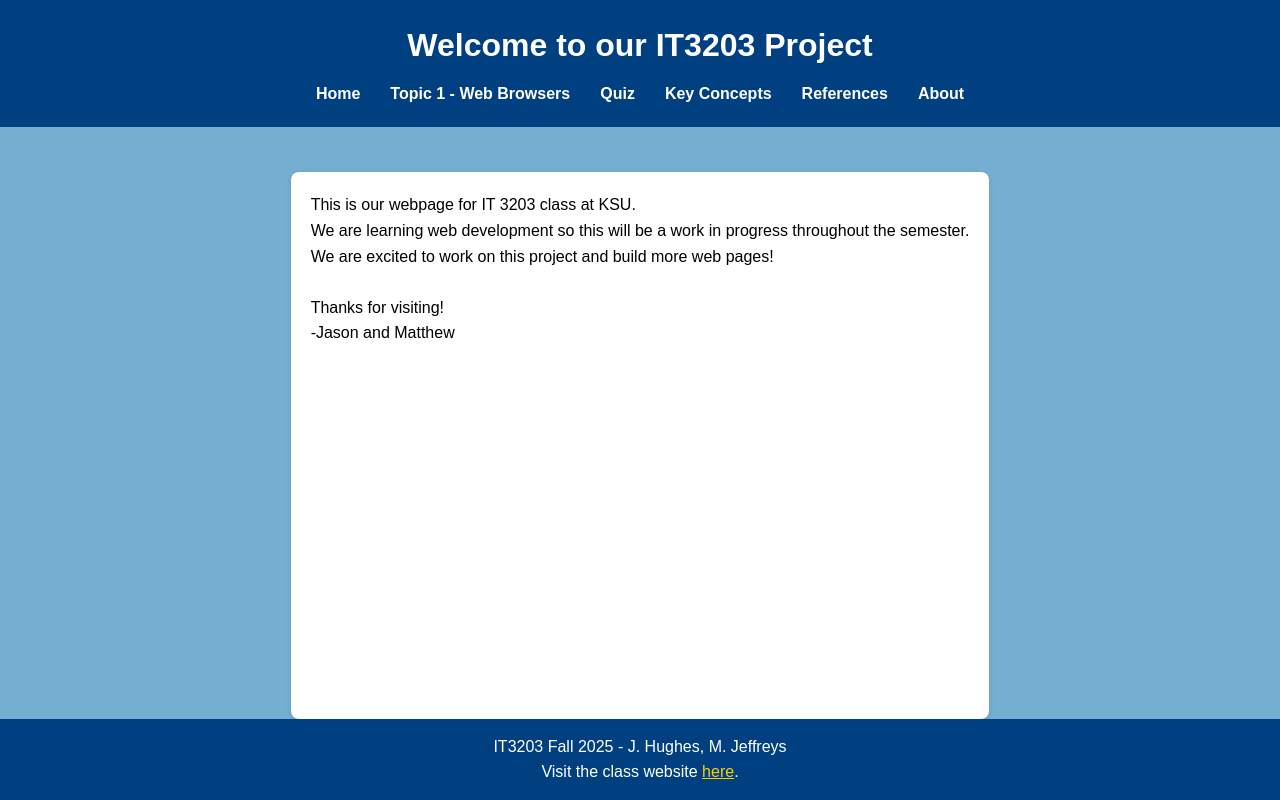
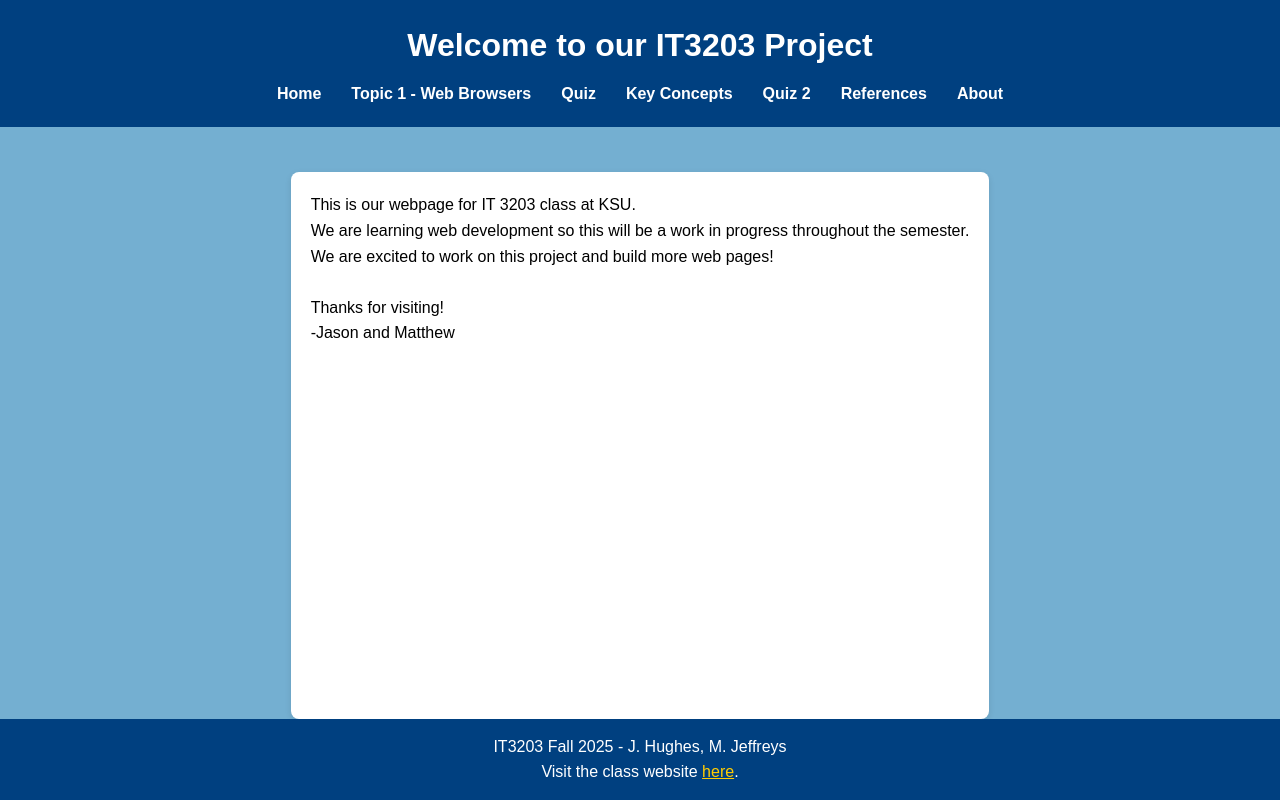
Before and after one commit to hughesj1300-blip/IT3203_Project.io, a plain HTML site: page index.html in a window 1280 px wide. Drawn offline with Linux system fonts and the light colour scheme.

Commit message:
retry quiz

```diff
--- a/index.html
+++ b/index.html
@@ -15,6 +15,7 @@
           <li><a href="topic 1.html">Topic 1 - Web Browsers</a></li>
           <li><a href="topic 2.html">Quiz</a></li>
           <li><a href="key concepts.html">Key Concepts</a></li>
+          <li><a href="Quiz.html">Quiz 2</a></li>
           <li><a href="references.html">References</a></li>
           <li><a href="about.html">About</a></li>
           </ul>
```
Also changed, not shown: 1 other file.
